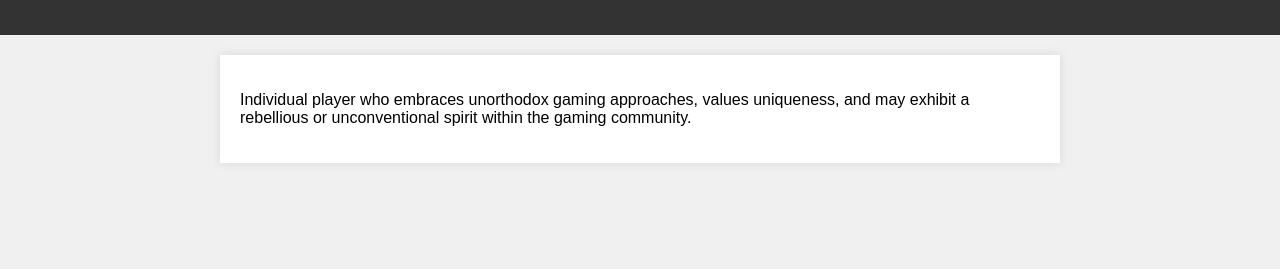
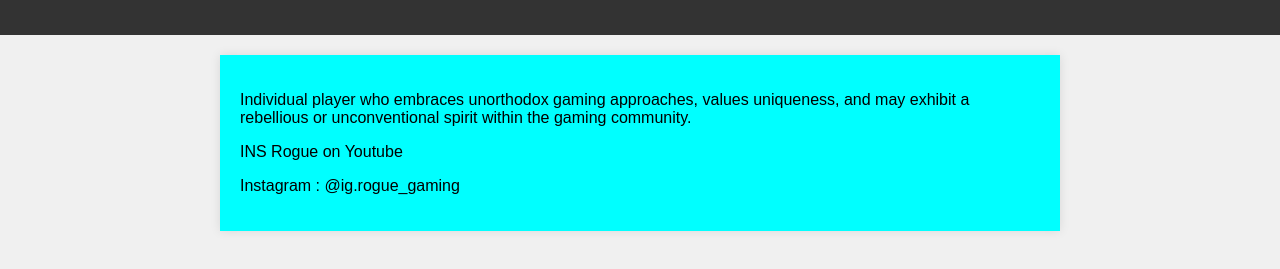
Before and after one commit to BHARATH0252/Test, a plain HTML site: page index.html in a window 1280 px wide. Shown: the part 77-346 px from the top of the page. Drawn offline with Linux system fonts and the light colour scheme.

Commit message:
Update content and styles

```diff
--- a/index.html
+++ b/index.html
@@ -12,6 +12,8 @@
     </header>
     <section>
         <p>Individual player who embraces unorthodox gaming approaches, values uniqueness, and may exhibit a rebellious or unconventional spirit within the gaming community.</p>
+        <p> INS Rogue on Youtube</p>
+        <p> Instagram : @ig.rogue_gaming</p>
     </section>
 </body>
 </html>
--- a/style.css
+++ b/style.css
@@ -15,7 +15,7 @@ section {
     max-width: 800px;
     margin: 20px auto;
     padding: 20px;
-    background-color: #fff;
+    background-color: aqua;
     box-shadow: 0 0 10px rgba(0, 0, 0, 0.1);
 }
 
```
